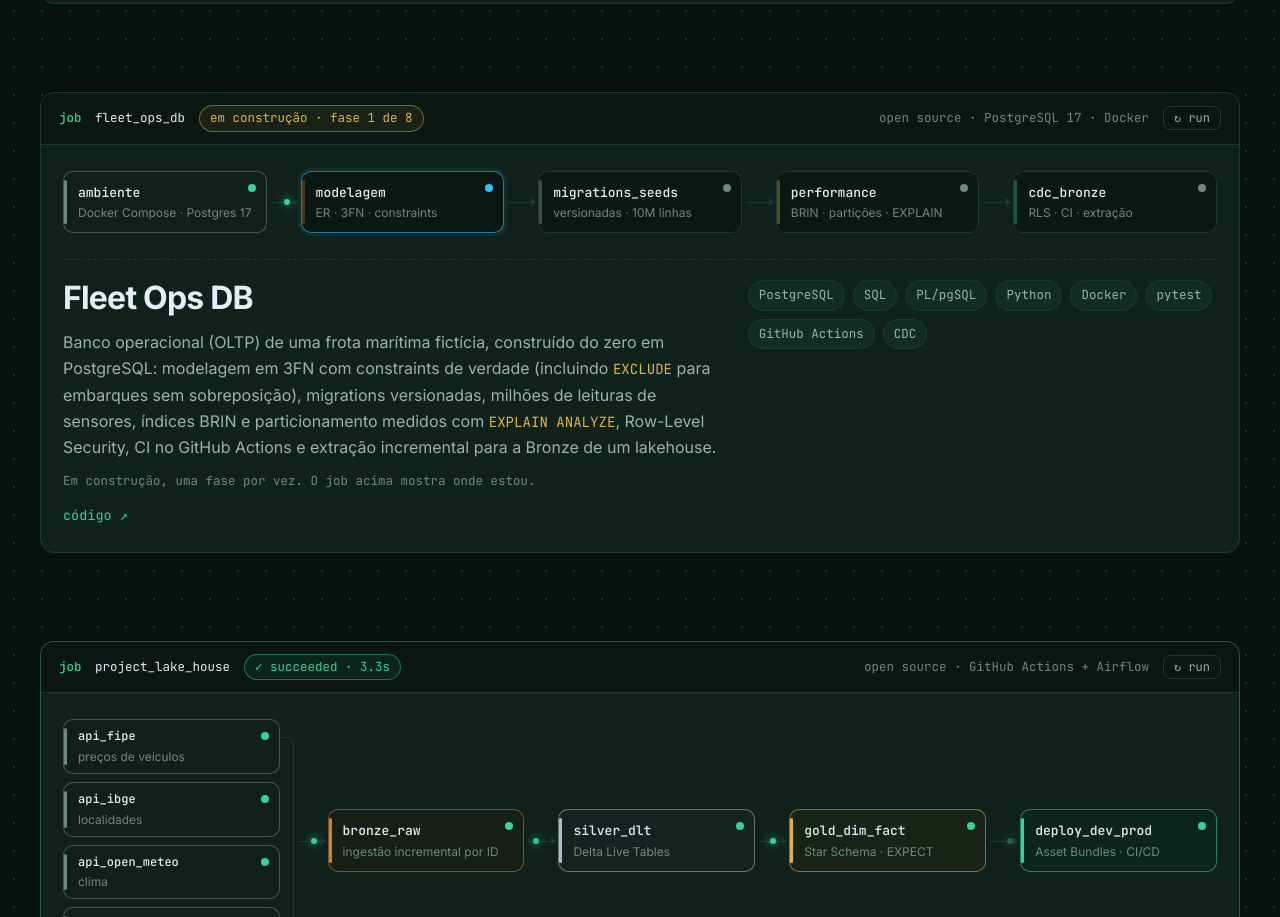
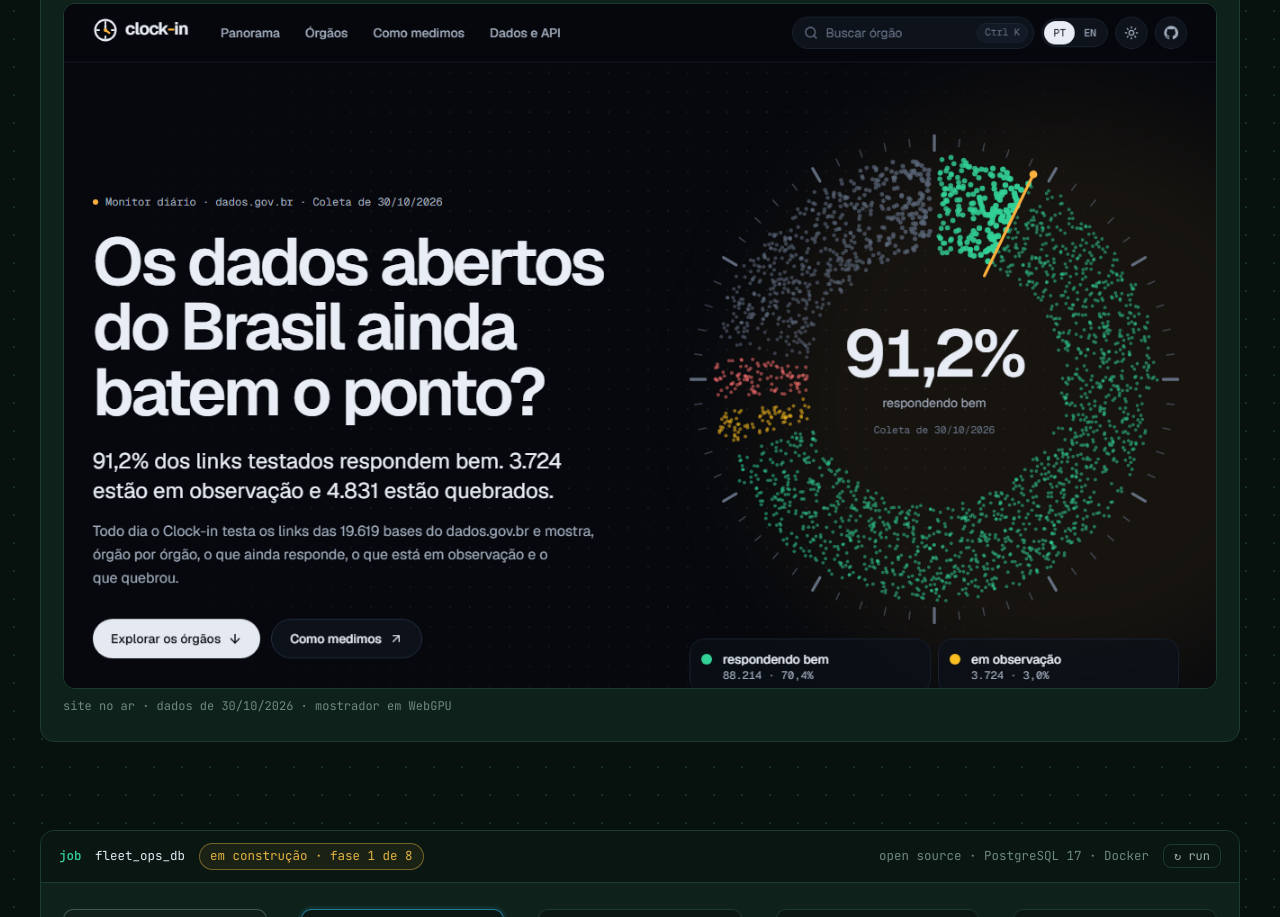
Before and after one commit to Bolapipa/Bolapipa.github.io, a plain HTML site: page index.html in a window 1280 px wide. Shown: the part 3363-4280 px from the top of the page. Drawn offline with Linux system fonts and the light colour scheme.

Commit message:
feat: captura do site do Clock-in no cartao do projeto

```diff
--- a/index.html
+++ b/index.html
@@ -279,6 +279,15 @@
                 <li>GitHub Actions</li><li>pytest</li><li>Medallion</li><li>Next.js</li><li>WebGPU</li><li>Vercel</li>
               </ul>
             </div>
+
+            <!-- Captura do site no ar (clique abre o site) -->
+            <figure class="job__captura">
+              <a href="https://clock-in-indol.vercel.app" target="_blank" rel="noopener" aria-label="Abrir o site do Clock-in">
+                <img src="img/clock-in.png" width="1280" height="760" loading="lazy"
+                  alt="Página inicial do Clock-in: um relógio feito de pontos coloridos mostra que 91,2% dos links testados respondem bem.">
+              </a>
+              <figcaption>site no ar · dados de 30/10/2026 · mostrador em WebGPU</figcaption>
+            </figure>
           </article>
 
           <!-- Projeto: banco operacional em construção. data-parcial = quantas etapas já terminaram -->
--- a/style.css
+++ b/style.css
@@ -414,6 +414,16 @@
 .job__info p { margin: 0 0 10px; color: var(--texto-suave); }
 .job__nota { font-family: var(--mono); font-size: 12.5px; color: var(--texto-fraco) !important; }
 
+/* Captura do projeto: faixa abaixo do texto, clicável */
+.job__captura { margin: 0 22px 24px; }
+.job__captura a {
+  display: block; overflow: hidden; border: 1px solid var(--borda); border-radius: 12px;
+  transition: border-color .2s, transform .2s;
+}
+.job__captura a:hover { border-color: var(--acento); transform: translateY(-2px); }
+.job__captura img { display: block; width: 100%; height: auto; }
+.job__captura figcaption { margin-top: 8px; font-family: var(--mono); font-size: 12px; color: var(--texto-fraco); }
+
 /* ----- Stack como job ----- */
 .stack-job { padding-bottom: 22px; }
 .orquestrador { margin: 22px 22px 0; display: flex; align-items: center; gap: 18px; flex-wrap: wrap; }
```
Also changed, not shown: img/clock-in.png (added).
